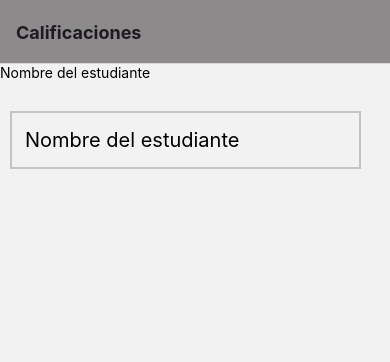
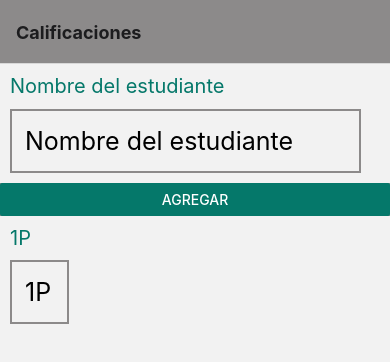
Before and after one commit to giancarlos1230/AppNicaSourceExamen, a React Native app: screen /Calificar in a window 390 px wide. Shown: the top 362 px of the page. Built offline with nearby package versions, Linux system fonts and the light colour scheme.

Commit message:
validacion de agregar

```diff
--- a/src/screen/Calificaciones.tsx
+++ b/src/screen/Calificaciones.tsx
@@ -1,7 +1,7 @@
-import React, {useState} from 'react'
+import React, { useState } from 'react'
 import { ScrollView, StyleSheet, Text, View, TextInput, Button } from 'react-native';
 
-const Calificacion = ({navigation}) => {
+const Calificacion = ({ navigation }) => {
 
     const [nota, setNota] = useState<string>('')
     const [calis, setCalis] = useState<string[]>([])
@@ -13,21 +13,59 @@ const crear = () => {
 
     return (
         <ScrollView>
-
-            <Text>Nombre del estudiante</Text>
-
+            <View>
+                <Text style={styles.text}>Nombre del estudiante</Text>
                 <View style={styles.container}>
-
                     <TextInput
                         style={styles.inputs}
                         placeholder={'Nombre del estudiante'}
-                    onChangeText={setCalis}
+                        onChangeText={setNota}
+                    />
+                </View>
+                <View style={styles.boton}
+>
 
+                    <Button
+
+                        color="#05786A"
+                        title="Agregar"
+                        onPress={crear} />
+
+                </View>
+
+
+                <Text style={styles.text}>1P</Text>
+            <View style={styles.IP}>
+                <TextInput
+                    style={styles.inputs}
+                    placeholder={'1P'}
+                // onChangeText={setCalis}
                 />
+</View>
+
+
+                {/* <Text style={styles.text}>IIP</Text>
+                <View style={styles.IIP}>
+                    <TextInput
+                        style={styles.inputs}
+                        placeholder={'IIP'}
+                    // onChangeText={setCalis}
+                    />
+                </View>
+
+                <Text style={styles.text}>IIIP</Text>
+                <View style={styles.IIIP}>
+                    <TextInput
+                        style={styles.inputs}
+                        placeholder={'IIP'}
+                    // onChangeText={setCalis}
+                    />
+                </View> */}
+
                 {
                     calis.map((lista, index) => (
                         <View style={styles.container} key={index} >
-                            <Text style={styles.text}></Text>
+                            <Text style={styles.text}>{lista}</Text>
                         </View>
                     ))
                 }
@@ -43,6 +81,56 @@ export default Calificacion
 const styles = StyleSheet.create({
 
 
+
+    IP: {
+
+        width: '15%',
+        flexDirection: 'row',
+        justifyContent: 'space-between',
+        marginBottom: 10,
+        paddingVertical: 10,
+        paddingHorizontal: 8,
+        marginLeft: 10,
+        borderWidth: 2,
+        borderColor: '#8C8A8A',
+    },
+
+    // IIP: {
+
+    //     width: '30%',
+    //     flexDirection: 'row',
+    //     justifyContent: 'space-between',
+    //     marginBottom: 10,
+    //     paddingVertical: 8,
+    //     paddingHorizontal: 8,
+    //     marginLeft: 10,
+    //     borderWidth: 2,
+    //     borderColor: '#8C8A8A',
+    // },
+
+    // NF: {
+
+    //     width: '15%',
+    //     flexDirection: 'row',
+    //     justifyContent: 'space-between',
+    //     marginBottom: 10,
+    //     paddingVertical: 10,
+    //     paddingHorizontal: 8,
+    //     marginLeft: 10,
+    //     borderWidth: 2,
+    //     borderColor: '#8C8A8A',
+    // },
+
+    separator: {
+        marginVertical: 8,
+        borderBottomColor: "#737373",
+        borderBottomWidth: StyleSheet.hairlineWidth,
+      },
+
+    boton: {
+        backgroundColor: '#8C8A8A'
+    },
+
     container: {
         width: '90%',
         flexDirection: 'row',
@@ -52,21 +140,21 @@ const styles = StyleSheet.create({
         paddingHorizontal: 8,
         marginLeft: 10,
         borderWidth: 2,
-        borderColor: '#C4C4C4',
-        marginTop: 30,
+        borderColor: '#8C8A8A',
+        marginTop: 1,
 
     },
     text: {
         fontSize: 20,
-        color: 'yellow'
+        color: '#05786A',
+        paddingVertical: 10,
+        paddingHorizontal: 10,
     },
 
     inputs: {
         borderRadius: 3,
         padding: 5,
-        fontSize: 20,
+        fontSize: 25,
         color: 'black',
-        width: '80%'
-
     }
 })
```
Lines whose indentation alone changed are shown as unchanged.
